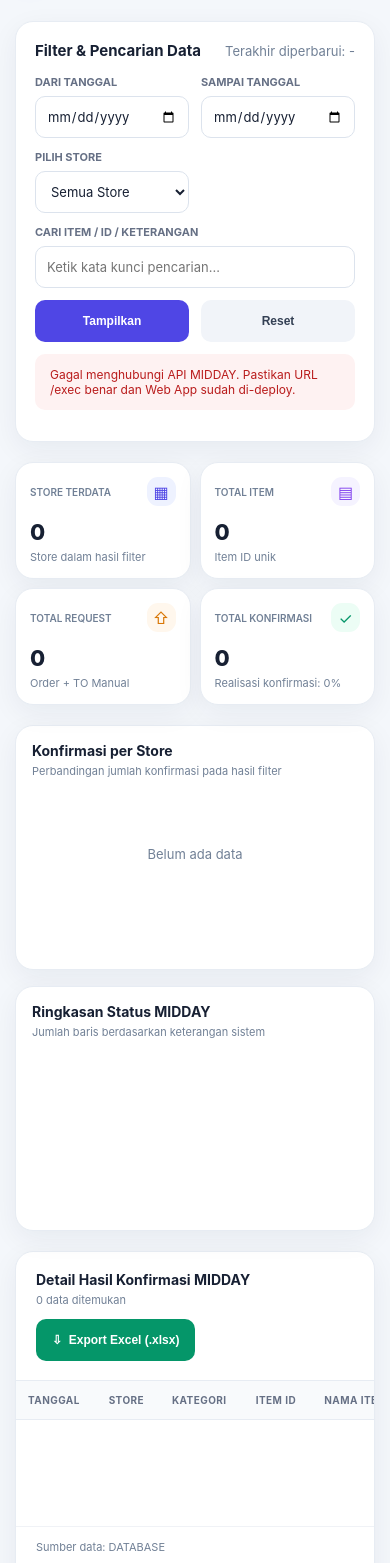
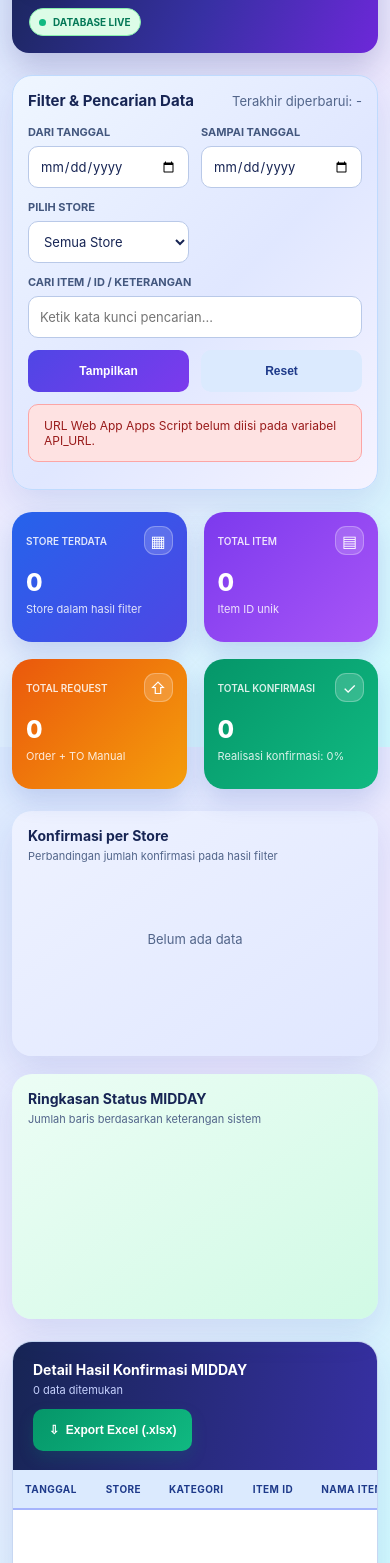
Before and after one commit to renaldirey2295-rhimawan/REKAP_MIDDAY_AREA, a plain HTML site: page index.html in a window 390 px wide. Shown: the part 97-1660 px from the top of the page. Drawn offline with Linux system fonts and the light colour scheme.

Commit message:
Refactor API URL and enhance export error handling
Updated the API URL placeholder and improved error handling in the export function.

```diff
--- a/index.html
+++ b/index.html
@@ -81,6 +81,81 @@
     .error{margin:12px 0;padding:13px 15px;border-radius:10px;background:#fef2f2;color:#b91c1c;font-size:12px;display:none}
     @media(max-width:1050px){.filter-grid{grid-template-columns:repeat(3,1fr)}.analytics{grid-template-columns:1fr}.kpis{grid-template-columns:repeat(2,1fr)}}
     @media(max-width:640px){.app{padding:15px}.topbar{align-items:flex-start}.brand-mark{width:42px;height:42px}.brand h1{font-size:18px}.live{font-size:10px;padding:7px 9px}.filter-grid{grid-template-columns:1fr 1fr}.filter-grid .search-field{grid-column:1/-1}.filter-grid button{width:100%}.kpis{gap:9px}.kpi{padding:14px}.kpi-value{font-size:22px}.kpi-label{font-size:10px}.kpi-icon{width:29px;height:29px}.chart-card{padding:16px}.bar-row{grid-template-columns:105px 1fr 35px;gap:7px}.table-head{align-items:flex-start;flex-direction:column}.footer{flex-direction:column}}
+
+    /* ===== MIDDAY FULL COLOR THEME V2 ===== */
+    :root{
+      --bg:#dbeafe;--surface:#ffffff;--text:#172554;--muted:#52658a;
+      --line:#c7d7f2;--primary:#4f46e5;--primary-soft:#e0e7ff;
+      --green:#059669;--green-soft:#d1fae5;--orange:#d97706;
+      --orange-soft:#ffedd5;--red:#dc2626;--red-soft:#fee2e2;
+      --shadow:0 14px 34px rgba(30,64,175,.12);--radius:20px
+    }
+    body{
+      background:linear-gradient(135deg,#dbeafe 0%,#ede9fe 45%,#cffafe 100%);
+      background-attachment:fixed;color:#172554
+    }
+    .app{max-width:1600px;padding:28px}
+    .topbar{
+      padding:22px 26px;border-radius:22px;margin-bottom:22px;color:#fff;
+      background:linear-gradient(115deg,#172554 0%,#3730a3 55%,#6d28d9 100%);
+      box-shadow:0 14px 32px rgba(49,46,129,.24)
+    }
+    .brand-mark{background:linear-gradient(135deg,#a78bfa,#7c3aed);box-shadow:0 8px 20px #0f172a55;border:1px solid #ffffff55}
+    .topbar h1{color:#fff}.topbar .subtitle{color:#c7d2fe}
+    .live{background:#dcfce7;border-color:#86efac;color:#047857}
+    .panel{border:1px solid #ffffffcc;box-shadow:var(--shadow)}
+    .filters{
+      background:linear-gradient(135deg,#eff6ff 0%,#e0e7ff 55%,#f5f3ff 100%);
+      border-color:#bfdbfe;padding:22px;margin-bottom:22px
+    }
+    .section-head h2,.chart-card h3,.table-card h3{color:#172554}
+    label{color:#43577e}
+    input,select{border:1px solid #b9c9e8;background:#fff;color:#172554}
+    input:focus,select:focus{border-color:#6366f1;box-shadow:0 0 0 4px #6366f122}
+    button{transition:transform .18s ease,box-shadow .18s ease,filter .18s ease}
+    button:hover{transform:translateY(-1px);filter:brightness(1.04);box-shadow:0 7px 16px #312e811f}
+    .btn-primary{background:linear-gradient(135deg,#4f46e5,#7c3aed);color:#fff}
+    .btn-light{background:#dbeafe;color:#1e3a8a}
+    .btn-excel{background:linear-gradient(135deg,#059669,#10b981);color:#fff;box-shadow:0 7px 16px #0596692b}
+    .kpis{gap:17px;margin-bottom:22px}
+    .kpi{border:0;color:#fff;min-height:155px;box-shadow:0 12px 25px rgba(30,64,175,.16)}
+    .kpi:nth-child(1){background:linear-gradient(135deg,#2563eb,#4f46e5)}
+    .kpi:nth-child(2){background:linear-gradient(135deg,#7c3aed,#a855f7)}
+    .kpi:nth-child(3){background:linear-gradient(135deg,#ea580c,#f59e0b)}
+    .kpi:nth-child(4){background:linear-gradient(135deg,#059669,#10b981)}
+    .kpi-label,.kpi-foot{color:#ffffffd9}
+    .kpi-value{color:#fff;font-size:30px}
+    .kpi-icon{background:#ffffff2b!important;color:#fff!important;border:1px solid #ffffff45}
+    .analytics{gap:18px;margin-bottom:22px}
+    .chart-card{border:0;box-shadow:var(--shadow);background:linear-gradient(145deg,#fff,#eff6ff)}
+    .analytics .chart-card:first-child{background:linear-gradient(145deg,#eef2ff,#e0e7ff)}
+    .analytics .chart-card:last-child{background:linear-gradient(145deg,#ecfdf5,#d1fae5)}
+    .chart-sub{color:#52658a}
+    .bar-track{background:#c7d2fe;height:13px}
+    .bar-fill{background:linear-gradient(90deg,#4f46e5,#9333ea)}
+    .bar-name,.bar-value,.status-name{color:#263b66}
+    .status-list{gap:16px}
+    .status-row{padding:7px 9px;border-radius:10px;background:#ffffffa8}
+    .table-card{border:1px solid #c7d7f2;background:#fff}
+    .table-head{background:linear-gradient(100deg,#172554,#3730a3);border-bottom:0}
+    .table-head h3{color:#fff}.table-head .table-meta{color:#c7d2fe}
+    th{background:#dbeafe;color:#1e3a8a;border-bottom:2px solid #a5b4fc}
+    td{color:#263b66;border-bottom:1px solid #e0e7ff}
+    tbody tr:nth-child(even){background:#f5f7ff}
+    tbody tr:hover{background:#e0e7ff}
+    .pill.complete{background:#bbf7d0;color:#065f46}
+    .pill.limit{background:#fed7aa;color:#9a3412}
+    .pill.none{background:#e2e8f0;color:#475569}
+    .pill.other{background:#fecaca;color:#991b1b}
+    .footer{background:#eff6ff;color:#52658a}
+    .error{background:#fee2e2;border:1px solid #fca5a5;color:#991b1b}
+    .loading{background:#dbeafecc}
+    .loader-box{background:linear-gradient(135deg,#fff,#eef2ff);color:#172554;border:1px solid #c7d2f2}
+    @media(max-width:640px){
+      .app{padding:12px}.topbar{padding:17px;border-radius:17px;flex-direction:column;align-items:flex-start}
+      .kpi{min-height:130px}.kpi-value{font-size:24px}.filters{padding:15px}
+    }
+
   </style>
 </head>
 <body>
@@ -136,7 +211,7 @@
 
 <script>
   // GANTI dengan URL Web App Apps Script yang berakhiran /exec
-  const API_URL = 'https://script.google.com/macros/s/AKfycbzl148t4wwiTT9PqJATP0vi4qLaQQyzE39uzf-dPW1dVI6clA2a_qHkVBu0wzvE5E1N/exec';
+  const API_URL = 'TEMPEL_URL_WEB_APP_APPS_SCRIPT_DI_SINI';
 
   let dashboardRows = [];
   let jsonpCounter = 0;
@@ -319,20 +394,16 @@
         .then(result => {
           setLoading(false);
 
-        // Kompatibel dengan backend terbaru (downloadUrl)
-        // dan backend versi sebelumnya (url).
-        const downloadLink = result && (result.downloadUrl || result.url);
-
-        if (!result || result.error || !downloadLink) {
+          if (!result || !result.success || !result.downloadUrl) {
             throw new Error(
               result && result.error
                 ? result.error
-              : 'API Export tidak mengirimkan link download. Periksa deployment Apps Script.'
+                : 'File Excel belum berhasil dibuat. Link download tidak ditemukan.'
             );
           }
 
-        // Buka file Excel pada tab yang sama agar tidak diblokir popup blocker.
-        window.location.href = downloadLink;
+          // Navigasi pada tab yang sama agar tidak diblokir popup blocker.
+          window.location.href = result.downloadUrl;
         })
         .catch(error => {
           setLoading(false);
@@ -343,7 +414,6 @@
           );
         });
     }
-
   $('searchInput').addEventListener('keydown',e=>{if(e.key==='Enter')loadDashboard();});
   $('storeFilter').addEventListener('change',loadDashboard);
   document.addEventListener('DOMContentLoaded',loadDashboard);
```
Lines whose indentation alone changed are shown as unchanged.
